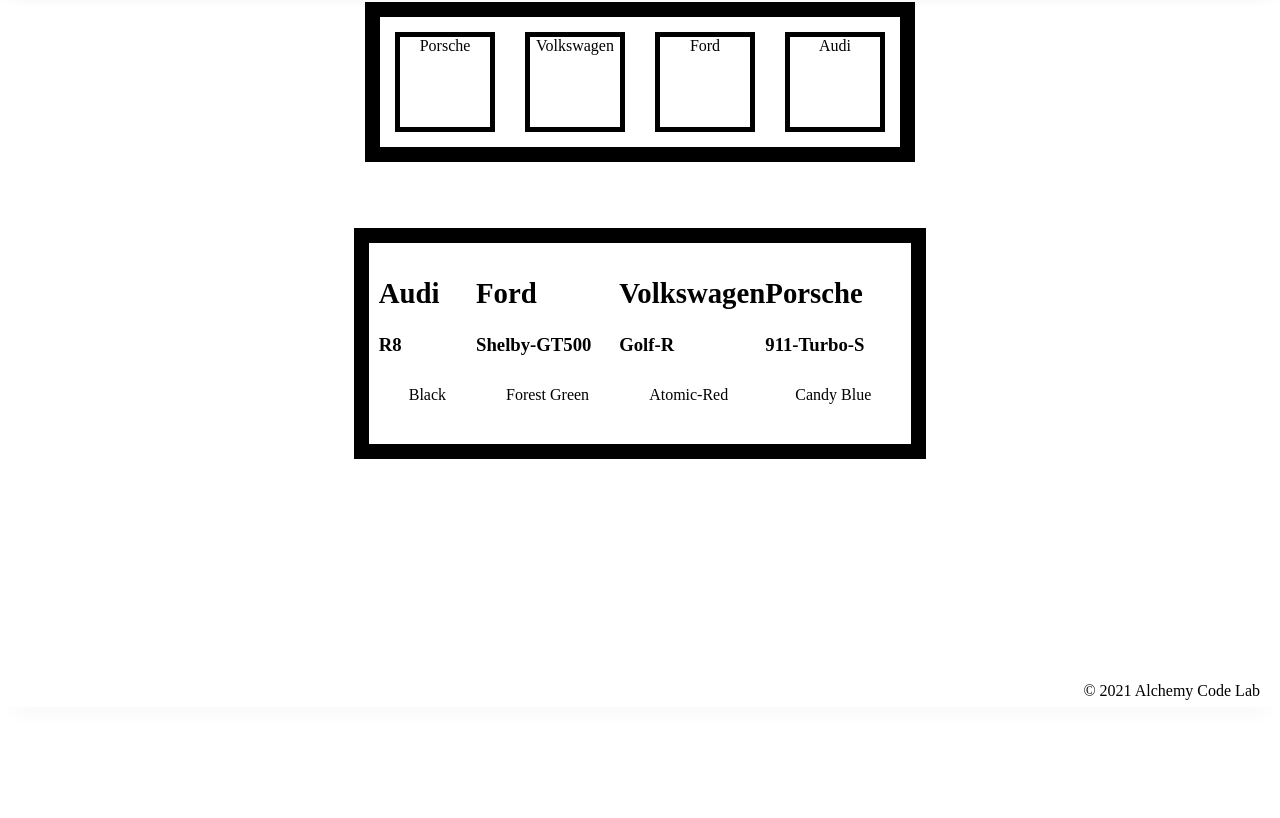
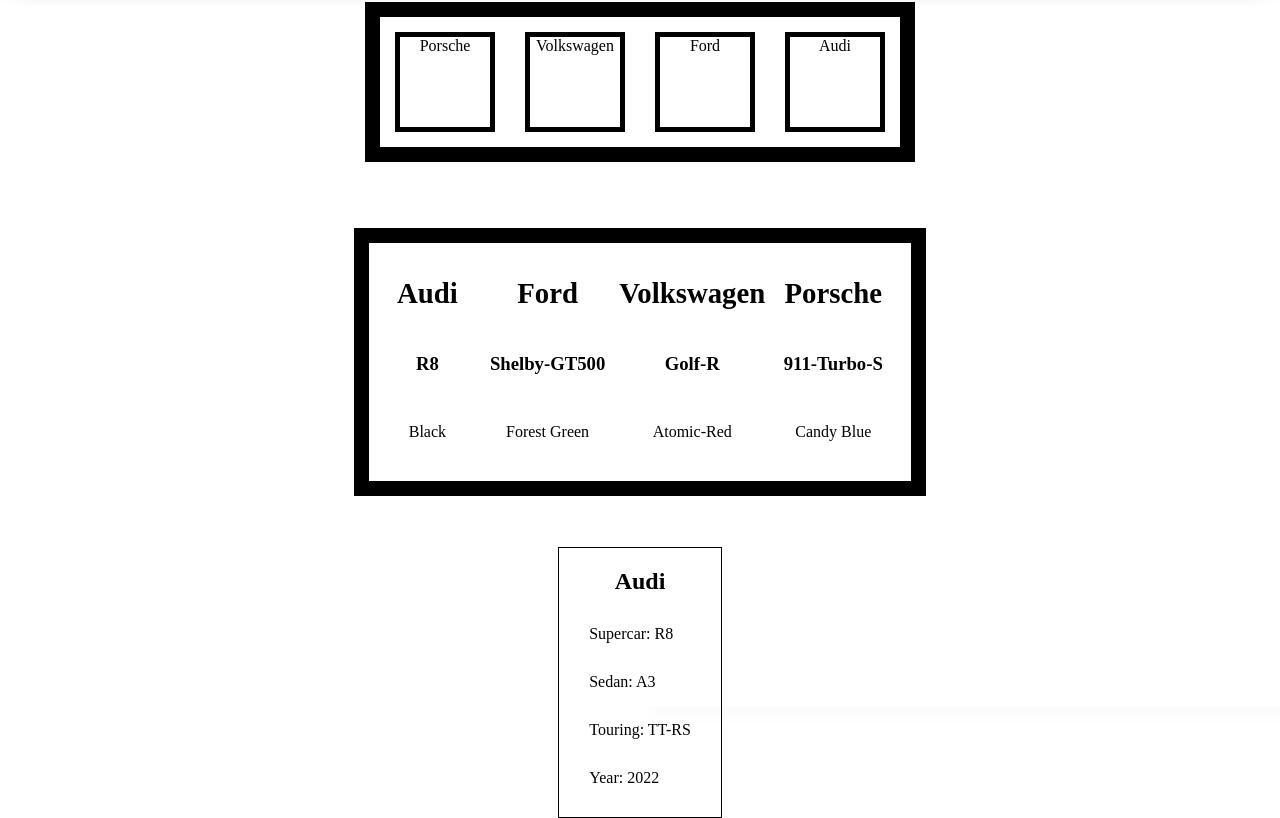
Before and after one commit to TannerRichards990/Display-List-Practice, a website with bundled scripts: page index.html in a window 1280 px wide. Shown: the part 93-911 px from the top of the page. Before the commit the page ends 800 px from the top, so only its background shows below. Built offline with nearby package versions, Linux system fonts and the light colour scheme.

Commit message:
finished writing the array, render, and functions for nesting an object in a object. Played with more css properties to make it look decent

```diff
--- a/app.js
+++ b/app.js
@@ -5,9 +5,12 @@
 import { renderBrand } from './car-two-render.js';
 import { carsTwo } from './array-cars-two.js';
 
+import { renderAudi } from './render-three.js';
+import { carsThree } from './array-cars-three.js';
+
 const carListEl = document.getElementById('car-list');
 const carTwoEl = document.getElementById('car-list-two');
-
+const carsThreeEl = document.getElementById('car-list-three');
 
 for (let car of cars) {
     const singleCar = renderCar(car);
@@ -20,7 +23,10 @@
     carTwoEl.append(carbrandEl);
 }
 
-
+for (let boxcar of carsThree) {
+    const boxcars = renderAudi(boxcar);
+    carsThreeEl.append(boxcars);
+}
 
 
 
--- /dev/null
+++ b/array-cars-three.js
@@ -0,0 +1,15 @@
+export const carsThree = [
+    {
+        make: 'Audi',
+
+
+
+        model: {
+            supercar: 'Supercar: R8',
+            sedan: 'Sedan: A3',
+            touring: 'Touring: TT-RS',
+        },
+        year: 'Year: 2022',
+
+    }
+];
--- a/index.html
+++ b/index.html
@@ -30,9 +30,20 @@
         <br>
         <br>
 
-        <section id="car-list-two">
+        <section id="car-list-two" class="car-two">
+
 
         </section>
+
+        <br>
+        <br>
+
+        <section id="car-list-three" class="car-three">
+
+
+        </section>
+
+        <section id="car-list-four" class="car-four"
     </main>
     <footer>
         <div class="copy gutter-right">&copy; 2021 Alchemy Code Lab</div>
--- a/render-three.js
+++ b/render-three.js
@@ -0,0 +1,18 @@
+export function renderAudi(cars) {
+    const audiContainerEl = document.createElement('div');
+    const makeEl = document.createElement('h1');
+    const supercarEl = document.createElement('p');
+    const sedanEl = document.createElement('p');
+    const touringEl = document.createElement('p');
+    const yearEl = document.createElement('p');
+    makeEl.textContent = cars.make;
+
+    supercarEl.textContent = cars.model.supercar;
+    sedanEl.textContent = cars.model.sedan;
+    touringEl.textContent = cars.model.touring;
+    yearEl.textContent = cars.year;
+    audiContainerEl.classList.add('booger');
+    audiContainerEl.append(makeEl, supercarEl, sedanEl, touringEl, yearEl);
+    return audiContainerEl;
+
+}
--- a/styles/home.css
+++ b/styles/home.css
@@ -28,3 +28,24 @@
     border: solid 15px black;
 
 }
+
+.car-two div {
+display: flex;
+flex-direction: column;
+justify-content: center;
+align-content: space-around;
+align-items: center;
+
+}
+
+.booger{
+    border: 1px solid black;
+    justify-content: center;
+    flex-direction: row;
+}
+
+.car-three, h1{
+    display: flex;
+    justify-content: center;
+    align-items: center;
+}
```
Also changed, not shown: array-cars-four.js (added), array-four.js (deleted), array-three.js (deleted).
